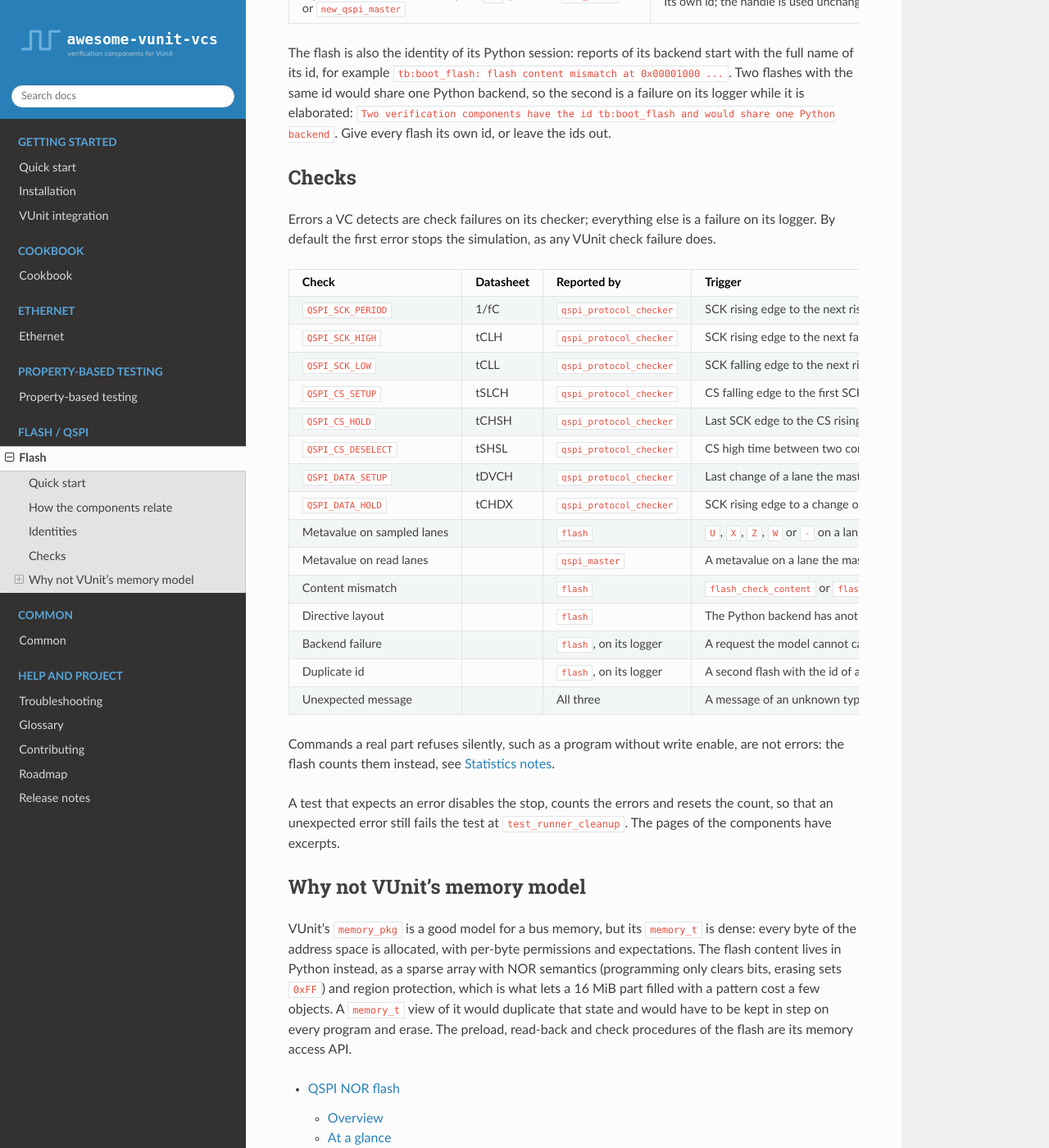
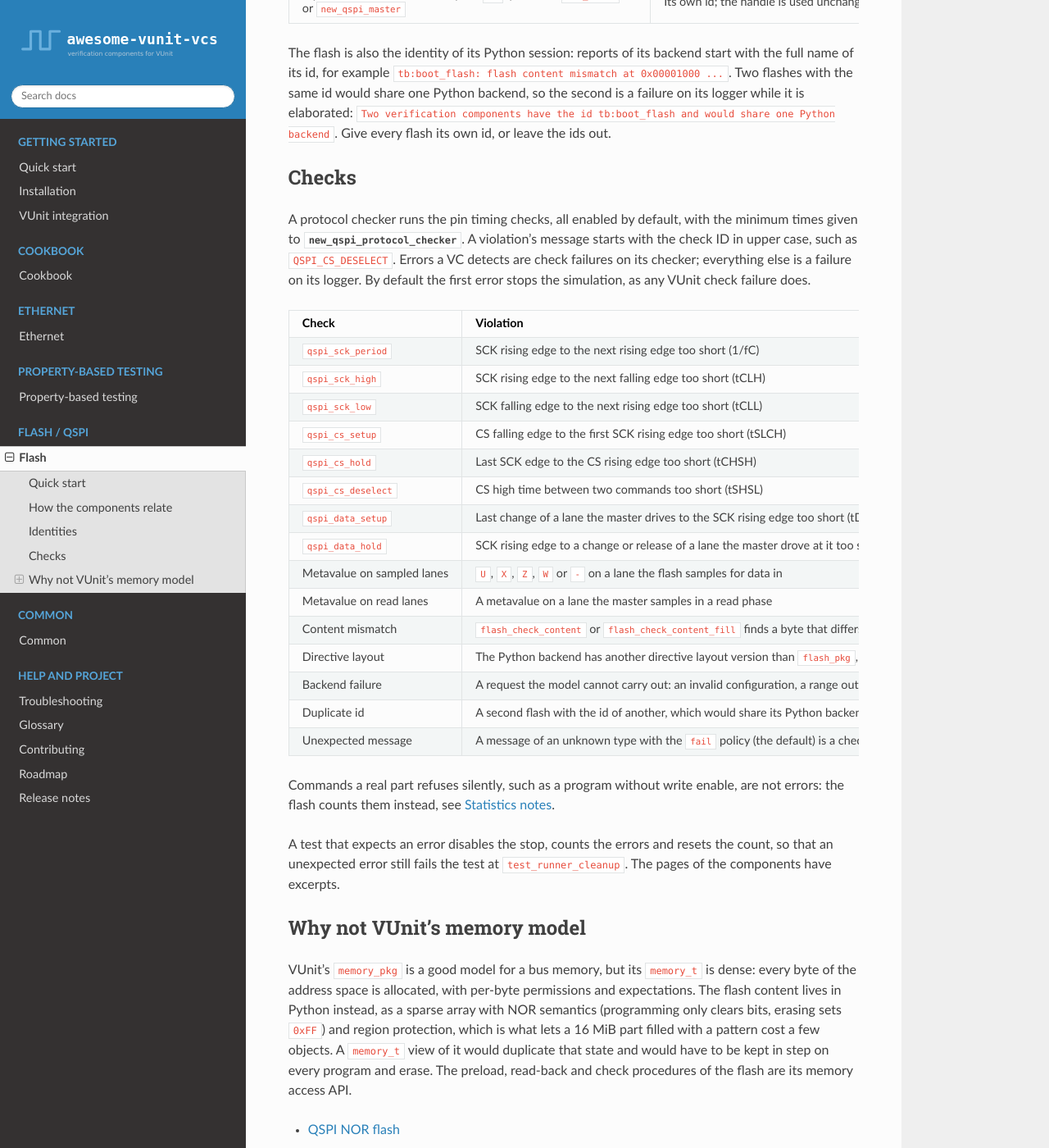
Before and after one commit to ru551n/awesome-vunit-vcs, a Sphinx documentation site: the page built from docs/flash/index.rst, in a window 1280 px wide and 1400 px high, scrolled down 2214 px. Shown: the whole window at 82% size. Built offline with Sphinx 7.4.7 and the Read the Docs theme 3.1.0, drawn with Linux system fonts in a browser that asks for light colours.

Commit message:
Fit the flash family into the restructured documentation
The landing page gets a Flash guide card, a QSPI NOR flash row in the
status matrix and names both families. The flash checks table follows
the column layout of the Ethernet checks page, the quick start gets a
pointer to the flash quick start, and the glossary and troubleshooting
pages get the flash terms and the erased-flash entry. The octet
guardrail scans the Ethernet pages at their new paths.

Co-Authored-By: Claude Opus 5 (1M context) <noreply@anthropic.com>
Claude-Session: https://claude.ai/code/session_01846z9LGpF2PiS5xXA9qXUX

```diff
--- a/docs/flash/index.rst
+++ b/docs/flash/index.rst
@@ -114,79 +116,82 @@ backend``. Give every flash its own id, or leave the ids out.
 Checks
 ------
 
-Errors a VC detects are check failures on its checker; everything else is a failure on its logger. By
-default the first error stops the simulation, as any VUnit check failure does.
+A protocol checker runs the pin timing checks, all enabled by default, with the minimum times given to
+:vhdl:`new_qspi_protocol_checker <qspi_protocol_checker_pkg.new_qspi_protocol_checker>`. A violation's
+message starts with the check ID in upper case, such as ``QSPI_CS_DESELECT``. Errors a VC detects are
+check failures on its checker; everything else is a failure on its logger. By default the first error
+stops the simulation, as any VUnit check failure does.
 
 .. list-table::
    :header-rows: 1
-   :widths: 22 12 22 44
+   :widths: 20 45 20 15
 
    * - Check
-     - Datasheet
+     - Violation
+     - Configured by
      - Reported by
-     - Trigger
-   * - ``QSPI_SCK_PERIOD``
-     - 1/fC
+   * - ``qspi_sck_period``
+     - SCK rising edge to the next rising edge too short (1/fC)
+     - ``t_sck_min``
      - ``qspi_protocol_checker``
-     - SCK rising edge to the next rising edge shorter than ``t_sck_min``
-   * - ``QSPI_SCK_HIGH``
-     - tCLH
+   * - ``qspi_sck_high``
+     - SCK rising edge to the next falling edge too short (tCLH)
+     - ``t_sck_high_min``
      - ``qspi_protocol_checker``
-     - SCK rising edge to the next falling edge shorter than ``t_sck_high_min``
-   * - ``QSPI_SCK_LOW``
-     - tCLL
+   * - ``qspi_sck_low``
+     - SCK falling edge to the next rising edge too short (tCLL)
+     - ``t_sck_low_min``
      - ``qspi_protocol_checker``
-     - SCK falling edge to the next rising edge shorter than ``t_sck_low_min``
-   * - ``QSPI_CS_SETUP``
-     - tSLCH
+   * - ``qspi_cs_setup``
+     - CS falling edge to the first SCK rising edge too short (tSLCH)
+     - ``t_slch``
      - ``qspi_protocol_checker``
-     - CS falling edge to the first SCK rising edge shorter than ``t_slch``
-   * - ``QSPI_CS_HOLD``
-     - tCHSH
+   * - ``qspi_cs_hold``
+     - Last SCK edge to the CS rising edge too short (tCHSH)
+     - ``t_chsh``
      - ``qspi_protocol_checker``
-     - Last SCK edge to the CS rising edge shorter than ``t_chsh``
-   * - ``QSPI_CS_DESELECT``
-     - tSHSL
+   * - ``qspi_cs_deselect``
+     - CS high time between two commands too short (tSHSL)
+     - ``t_shsl``
      - ``qspi_protocol_checker``
-     - CS high time between two commands shorter than ``t_shsl``
-   * - ``QSPI_DATA_SETUP``
-     - tDVCH
+   * - ``qspi_data_setup``
+     - Last change of a lane the master drives to the SCK rising edge too short (tDVCH)
+     - ``t_dvch``
      - ``qspi_protocol_checker``
-     - Last change of a lane the master drives to the SCK rising edge shorter than ``t_dvch``
-   * - ``QSPI_DATA_HOLD``
-     - tCHDX
+   * - ``qspi_data_hold``
+     - SCK rising edge to a change or release of a lane the master drove at it too short (tCHDX)
+     - ``t_chdx``
      - ``qspi_protocol_checker``
-     - SCK rising edge to a change or release of a lane the master drove at it shorter than ``t_chdx``
    * - Metavalue on sampled lanes
+     - ``U``, ``X``, ``Z``, ``W`` or ``-`` on a lane the flash samples for data in
      -
      - ``flash``
-     - ``U``, ``X``, ``Z``, ``W`` or ``-`` on a lane the flash samples for data in
    * - Metavalue on read lanes
+     - A metavalue on a lane the master samples in a read phase
      -
      - ``qspi_master``
-     - A metavalue on a lane the master samples in a read phase
    * - Content mismatch
+     - ``flash_check_content`` or ``flash_check_content_fill`` finds a byte that differs
      -
      - ``flash``
-     - ``flash_check_content`` or ``flash_check_content_fill`` finds a byte that differs
    * - Directive layout
+     - The Python backend has another directive layout version than ``flash_pkg``, at time 0
      -
      - ``flash``
-     - The Python backend has another directive layout version than ``flash_pkg``, at time 0
    * - Backend failure
+     - A request the model cannot carry out: an invalid configuration, a range outside the device, a value
+       that is not a byte, an unknown timing or stat name, an image that cannot be read
      -
      - ``flash``, on its logger
-     - A request the model cannot carry out: an invalid configuration, a range outside the device, a
-       value that is not a byte, an unknown timing or stat name, an image that cannot be read
    * - Duplicate id
+     - A second flash with the id of another, which would share its Python backend, at elaboration
      -
      - ``flash``, on its logger
-     - A second flash with the id of another, which would share its Python backend, at elaboration
    * - Unexpected message
-     -
+     - A message of an unknown type with the ``fail`` policy (the default) is a check failure,
+       ``Got unexpected message <type>``; ``ignore`` drops it silently
+     - ``unexpected_msg_type_policy``
      - All three
-     - A message of an unknown type with ``unexpected_msg_type_policy => fail`` (the default) is a
-       check failure, ``Got unexpected message <type>``; ``ignore`` drops it silently
 
 Commands a real part refuses silently, such as a program without write enable, are not errors: the
 flash counts them instead, see :ref:`flash-statistics`.
--- a/docs/getting_started/quickstart.rst
+++ b/docs/getting_started/quickstart.rst
@@ -131,5 +131,7 @@ Next steps
      - :doc:`../ethernet/packets_and_sequences`
    * - Find a recipe for a common task
      - :doc:`../cookbook/index`
+   * - Test a design that boots from QSPI flash
+     - :ref:`flash quick start <flash-quick-start>`
    * - See a larger example with two monitors, a Python subscriber and Scapy
      - :doc:`../ethernet/gmii`
--- a/docs/glossary.rst
+++ b/docs/glossary.rst
@@ -92,5 +92,33 @@ Glossary
    delta_unit
       The time resolution of the samples in a batch.
 
+   JEDEC
+      The standards body whose common serial NOR flash commands, such as READ_ID (``0x9F``), the flash
+      model and the command layer of the QSPI master implement.
+
+   SFDP
+      Serial Flash Discoverable Parameters (JESD216): the table a flash returns for ``0x5A``, describing
+      its density, addressing modes and erase types.
+
+   QPI
+      A flash mode, entered with ``0x38``, in which every phase of a command, the opcode included, uses
+      all four I/O lanes.
+
+   continuous read
+      Also XIP (execute in place): after a read with a continuous mode value, the next transaction starts
+      with the address, without an opcode.
+
+   WIP
+      Write in progress, status register 1 bit 0: the flash is busy with a program, erase or status
+      write.
+
+   WEL
+      Write enable latch, status register 1 bit 1: set by write enable (``0x06``) and needed before a
+      program, erase or status write.
+
+   tSHSL
+      The minimum CS high time between two flash commands, ``t_shsl`` of a QSPI protocol checker.
+      Datasheet names such as tSLCH and tCHDX name the other pin timing rules; see :doc:`flash/index`.
+
    packet function
       A Python function named ``"module:function"`` that returns a frame for ``push_ethernet_packet``.
--- a/docs/index.rst
+++ b/docs/index.rst
@@ -32,6 +32,10 @@ Status
      - 2.5G to 400G
      - Done
      - ``xgmii_source``, ``xgmii_monitor``, ``xgmii_protocol_checker``
+   * - QSPI NOR flash
+     - x1, x2, x4 lanes
+     - Done
+     - ``flash``, ``qspi_master``, ``qspi_protocol_checker``
    * - RGMII, RMII, AXI-Stream MAC client
      -
      - Planned
--- a/docs/troubleshooting.rst
+++ b/docs/troubleshooting.rst
@@ -67,6 +67,9 @@ Running simulations
        :ref:`python-monitors-in-simulation`.
    * - Wrong IFG or utilization
      - ``link_rate_mbps`` does not match the clock of the interface.
+   * - A flash reads ``0xFF`` everywhere
+     - Nothing was written: the flash starts erased. Call ``flash_preload`` or ``flash_load_image`` before
+       the DUT reads; see :doc:`flash/qspi_flash`.
 
 Slow simulations
 ----------------
```
Also changed, not shown: other parts of docs/flash/index.rst (+2 -0 lines), 1 other file.
